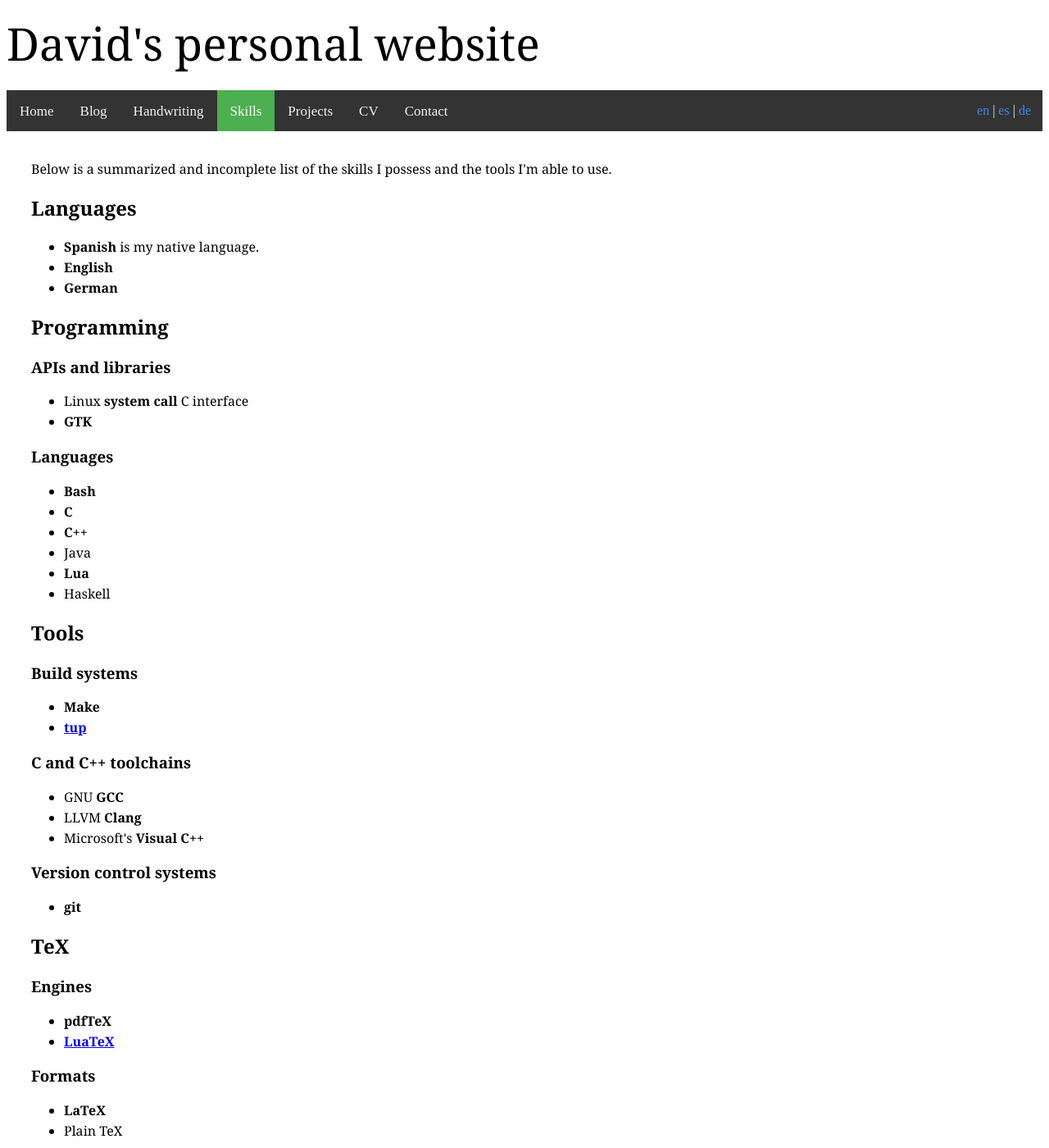
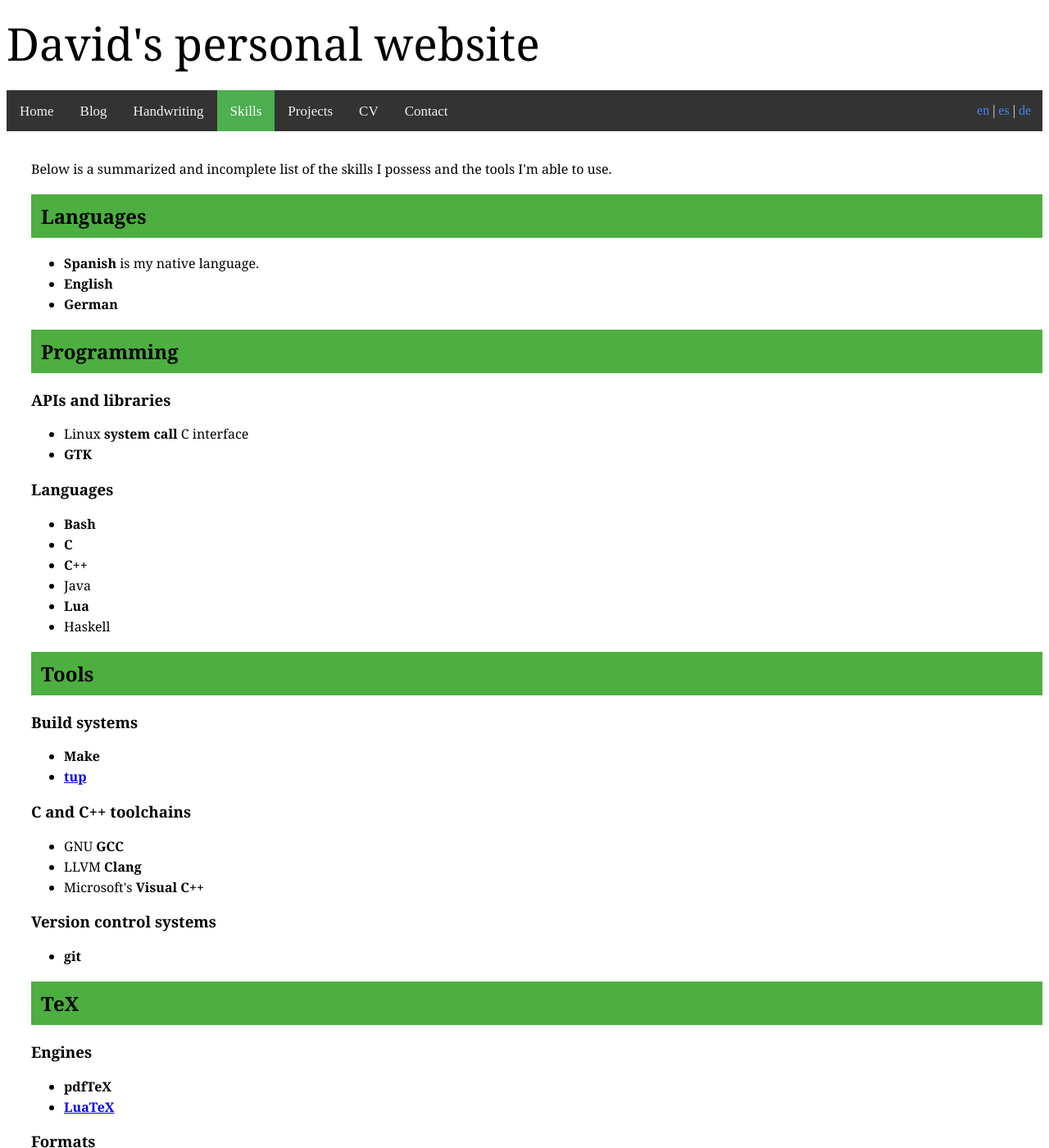
Before and after one commit to kalrish/website, a Jekyll site: the page built from eng/skills.html, in a window 1280 px wide and 1400 px high. Shown: the whole window at 82% size. Built offline with Jekyll 4.4.1, drawn with Linux system fonts in a browser that asks for light colours.

Commit message:
Introduce specific stylesheet for the skills page

```diff
--- /dev/null
+++ b/assets/skills.css
@@ -0,0 +1,6 @@
+h2 {
+	padding-top: 10px;
+	padding-bottom: 10px;
+	padding-left: 12px;
+	background-color: #4CAF40;
+}
--- a/deu/skills.html
+++ b/deu/skills.html
@@ -1,6 +1,7 @@
 ---
 title: Fähigkeiten
 permasub: skills
+css: skills
 ---
 <p>Unten ist eine zusammengefasste und unvollständige Liste der Fähigkeiten, die ich besitze, und der Werkzeuge, die ich nutzen kann.</p>
 <h2>Sprachen</h2>
--- a/eng/skills.html
+++ b/eng/skills.html
@@ -1,6 +1,7 @@
 ---
 title: Skills
 permasub: skills
+css: skills
 ---
 <p>Below is a summarized and incomplete list of the skills I possess and the tools I'm able to use.</p>
 <h2>Languages</h2>
--- a/esp/skills.html
+++ b/esp/skills.html
@@ -1,6 +1,7 @@
 ---
 title: Habilidades y conocimientos
 permasub: skills
+css: skills
 ---
 <p>A continuación se listan, de forma resumida e incompleta, las habilidades que poseo y las herramientas que soy capaz de utilizar.</p>
 <h2>Idiomas</h2>
```
